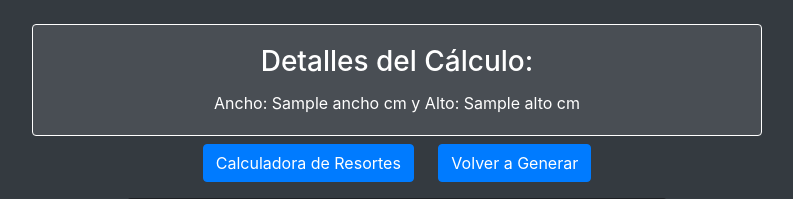
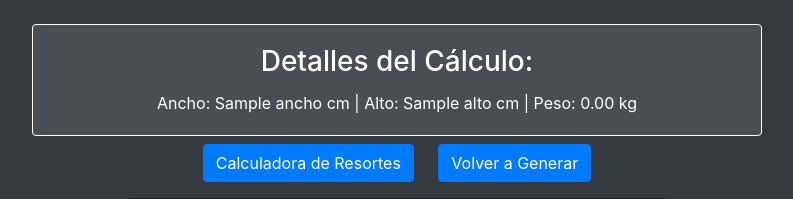
Before and after one commit to spazidevps/herrajesapiv2, a Flask app: template templates/resultado_herrajes.html in a window 1280 px wide. Shown: the part 66-265 px from the top of the page, without its empty margins (243-1036 px from the left). Run offline with Flask 3, Linux system fonts and the light colour scheme; the template is opened without the code that fills it: most values are stand-ins (such as "Sample title", 1, 10 or a date in 2020); some libraries are stand-ins or nearby versions.

Commit message:
Update resultado_herrajes.html

```diff
--- a/templates/resultado_herrajes.html
+++ b/templates/resultado_herrajes.html
@@ -157,7 +157,7 @@ document.addEventListener("DOMContentLoaded", function () {
                 <div class="card card-detalle-calc">
                     <div class="card-body d-flex flex-column align-items-center justify-content-center">
                         <h3 class="card-title">Detalles del Cálculo:</h3>
-                        <p class="card-text">Ancho: {{ ancho }} cm y Alto: {{ alto }} cm</p>
+                        <p class="card-text">Ancho: {{ ancho }} cm | Alto: {{ alto }} cm | Peso: {{ "%.2f"|format(peso_confirmacion) }} kg</p>
                     </div>
                 </div>
             </div>
```
